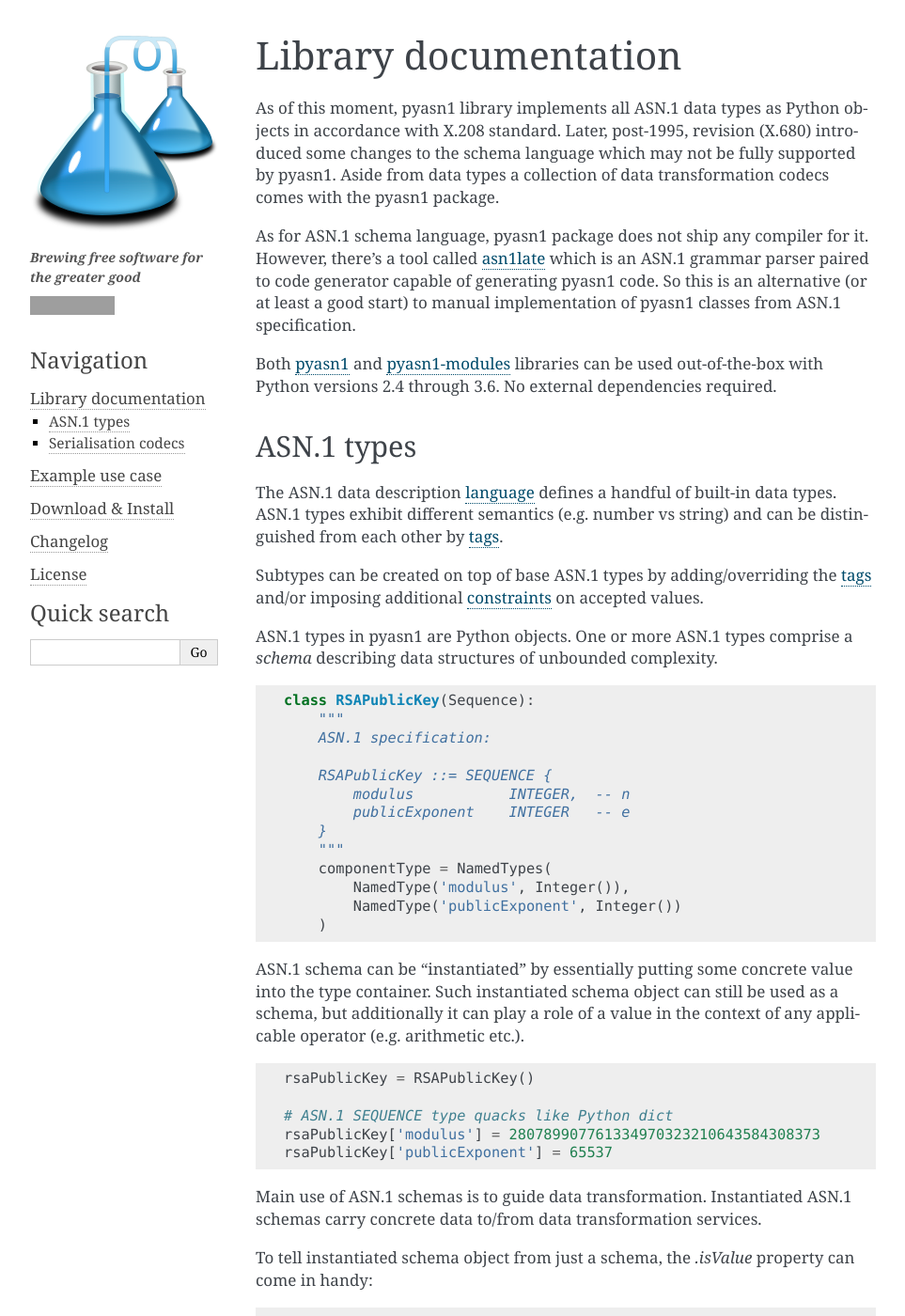
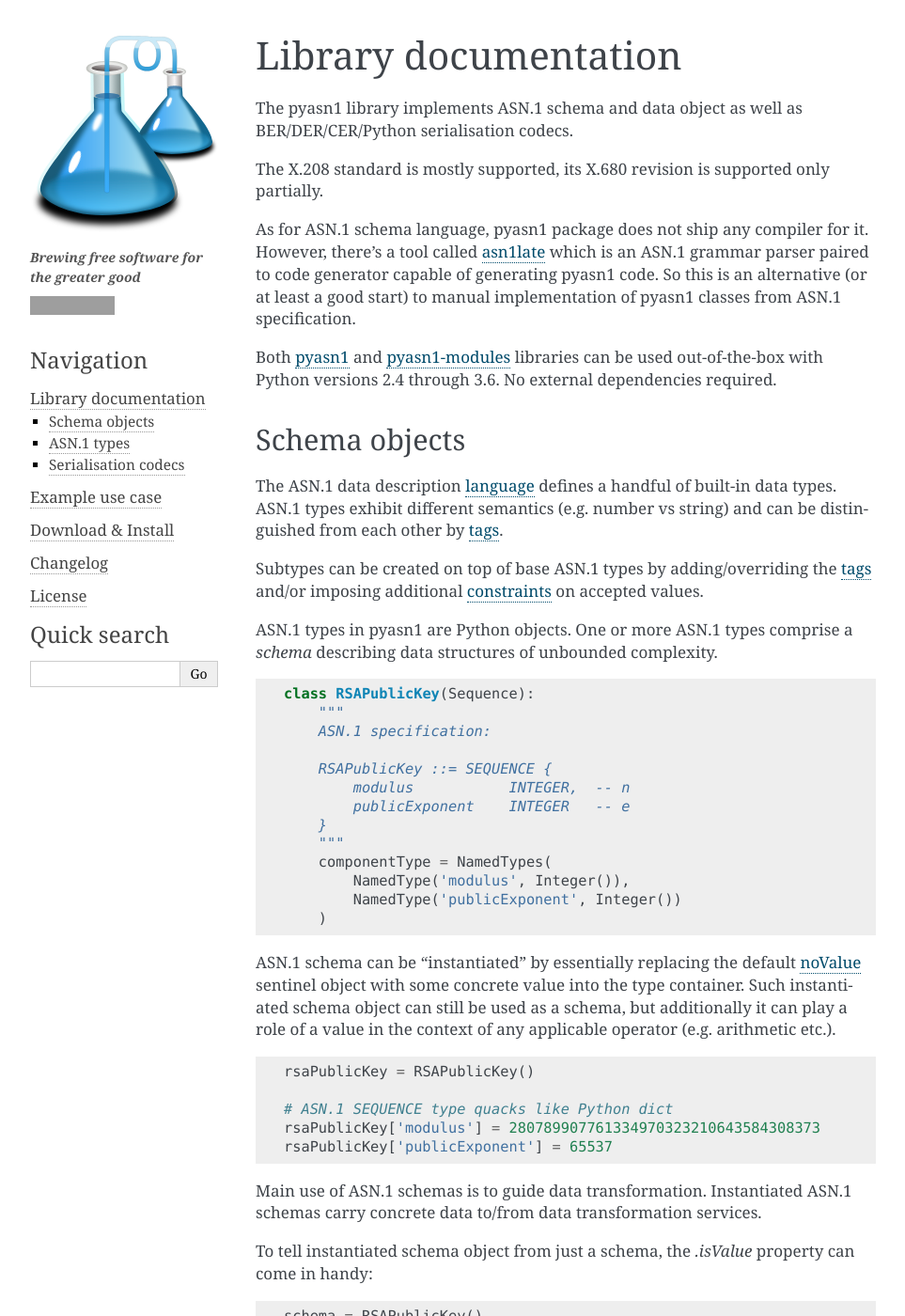
Before and after one commit to etingof/pyasn1, a Sphinx documentation site: the page built from docs/source/pyasn1/contents.rst, in a window 1280 px wide and 1400 px high. Shown: the whole window at 94% size, without its empty margins (148-1111 px from the left). Built offline with Sphinx 7.4.7, drawn with Linux system fonts in a browser that asks for light colours; some of the changed text lies outside the part shown; grey boxes are pictures that could not be loaded.

Commit message:
WIP: better NoValue documentation

```diff
--- a/CHANGES.rst
+++ b/CHANGES.rst
@@ -1,3 +1,8 @@
+
+Revision 0.4.3, released XX-11-2017
+-----------------------------------
+
+- Fixed to the docs here and there
 
 Revision 0.4.2, released 23-11-2017
 -----------------------------------
--- a/docs/source/pyasn1/contents.rst
+++ b/docs/source/pyasn1/contents.rst
@@ -4,12 +4,11 @@
 Library documentation
 =====================
 
-As of this moment, pyasn1 library implements all ASN.1 data
-types as Python objects in accordance with X.208 standard. Later,
-post-1995, revision (X.680) introduced some changes to the schema
-language which may not be fully supported by pyasn1. Aside from data
-types a collection of data transformation codecs comes with the
-pyasn1 package.
+The pyasn1 library implements ASN.1 schema and data object as well as
+BER/DER/CER/Python serialisation codecs.
+
+The X.208 standard is mostly supported, its X.680 revision is supported
+only partially.
 
 As for ASN.1 schema language, pyasn1 package does
 not ship any compiler for it. However, there's a tool called
@@ -25,8 +24,8 @@
 
 .. _pyasn1-types:
 
-ASN.1 types
------------
+Schema objects
+--------------
 
 The ASN.1 data description
 `language <https://www.itu.int/rec/dologin_pub.asp?lang=e&id=T-REC-X.208-198811-W!!PDF-E&type=items>`_
@@ -57,7 +56,8 @@
            NamedType('publicExponent', Integer())
        )
 
-ASN.1 schema can be "instantiated" by essentially putting some concrete value
+ASN.1 schema can be "instantiated" by essentially replacing the default
+:ref:`noValue <univ.noValue>` sentinel object with some concrete value
 into the type container. Such instantiated schema object can still be
 used as a schema, but additionally it can play a role of a value in the
 context of any applicable operator (e.g. arithmetic etc.).
@@ -135,6 +135,11 @@
    assert child_type_schema.isSubtypeOf(parent_type_schema) == True
    assert child_type_schema.isSameTypeWith(parent_type_schema) == False
 
+ASN.1 types
+-----------
+
+The ASN.1 standard introduces a collection of built-in data types
+categorized by their probable application.
 
 .. toctree::
    :maxdepth: 2
@@ -159,6 +164,9 @@
    /pyasn1/type/namedtype/contents
    /pyasn1/type/opentype/contents
    /pyasn1/type/namedval/contents
+
+The :ref:`noValue <univ.NoValue>` sentinel object is the default for
+ASN.1 schema objects.
 
 .. _pyasn1-codecs:
 
--- a/docs/source/pyasn1/type/univ/contents.rst
+++ b/docs/source/pyasn1/type/univ/contents.rst
@@ -32,7 +32,3 @@
    /pyasn1/type/univ/set
    /pyasn1/type/univ/sequence
    /pyasn1/type/univ/choice
-
-.. _univ.noValue:
-
-.. autoclass:: pyasn1.type.univ.NoValue()
--- a/pyasn1/__init__.py
+++ b/pyasn1/__init__.py
@@ -1,7 +1,7 @@
 import sys
 
 # http://www.python.org/dev/peps/pep-0396/
-__version__ = '0.4.2'
+__version__ = '0.4.3'
 
 if sys.version_info[:2] < (2, 4):
     raise RuntimeError('PyASN1 requires Python 2.4 or later')
```
Also changed, not shown: docs/source/pyasn1/type/univ/novalue.rst (added, +12 -0 lines), 1 other file.
